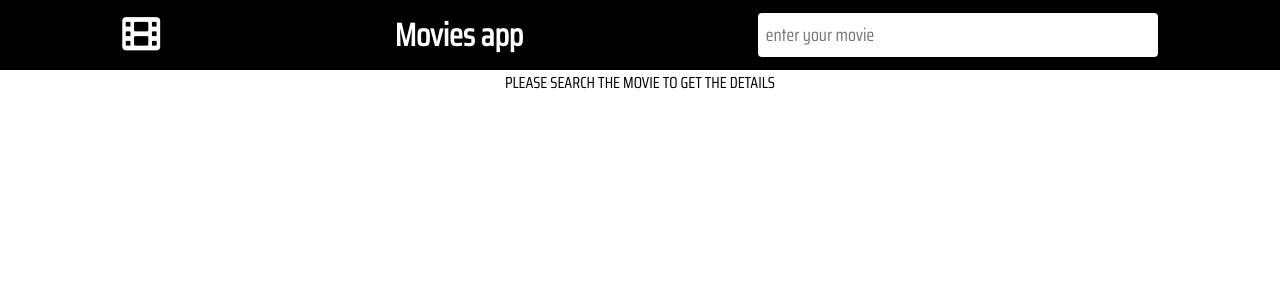
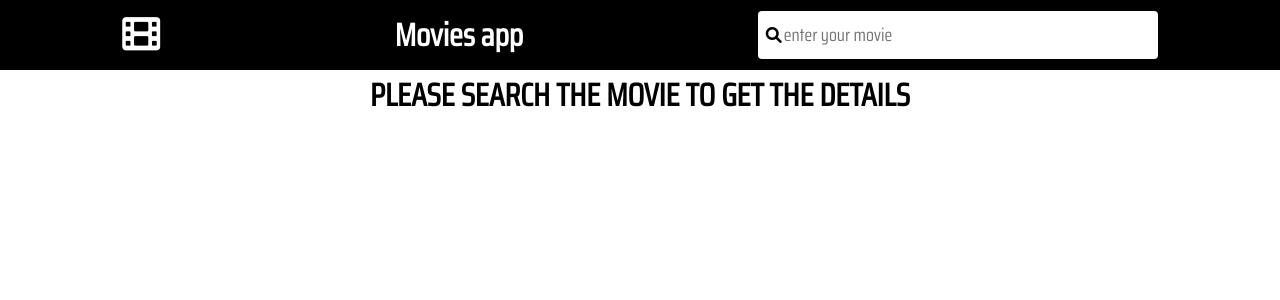
Before and after one commit to kalpanadd/Movies_app_reactjs, a React (Create React App) app: page / in a window 1280 px wide. Shown: the top 300 px of the page. Built offline with nearby package versions, Linux system fonts and the light colour scheme.

Commit message:
search icon added

```diff
--- a/src/App.jsx
+++ b/src/App.jsx
@@ -21,15 +21,21 @@ background-color:black;
 color:white;
 padding:5px;
 `
-
+const InputDiv = styled.div`
+displa:flex;
+background-color:white;
+color:black;
+border-radius:4px;
+width:25rem;
+padding:8px;
+`
 const InputBox = styled.input`
 border:none;
 outline:none;
 cursor:pointer;
-padding:8px;
-width:25rem;
-border-radius:4px;
+padding:2px;
 font-size:large;
+width:95%;
 `
 const MoviesContainer = styled.div`
 display:flex;
@@ -37,6 +43,11 @@ flex-wrap:wrap;
 align-items:center;
 justify-content:center;
 background-image:linear-gradient(to bottom red,pink,yellow);
+`
+const UserNotice = styled.div`
+display:flex;
+align-items:center;
+jusify-content:center;
 `
 
 function App() {
@@ -70,10 +81,14 @@ function App() {
         </span>
 
         <h1 style={{ cursor: "pointer" }}>Movies app</h1>
-        <InputBox type="search" placeholder="enter your movie"
-          onChange={(e) => CallApi(e)}
-          value={search}
-        />
+        <InputDiv>
+          <i class="fas fa-search"></i>
+          <InputBox type="search" placeholder="enter your movie"
+            onChange={(e) => CallApi(e)}
+            value={search}
+          />
+
+        </InputDiv>
       </Header>
       <MoviesContainer>
 
@@ -90,8 +105,9 @@ function App() {
             />
           )
           :
-          "PLEASE SEARCH THE MOVIE TO GET THE DETAILS"}
-
+          <UserNotice>
+            <h1>PLEASE SEARCH THE MOVIE TO GET THE DETAILS</h1>
+          </UserNotice>}
       </MoviesContainer>
     </Container>
   );
--- a/src/Componetns/MoviesInfo.jsx
+++ b/src/Componetns/MoviesInfo.jsx
@@ -7,10 +7,9 @@ display:flex;
 width:100%;
 background-color:pink;
 box-shadow:5px 10px 30px black;
-border-radius:10px;
 font-size:25px;
 justify-content:space-between;
-background-image: linear-gradient(to right, red ,pink,green,tomato,orange,brown);
+background-color:pink;;
 color:black;
 `
 
```
